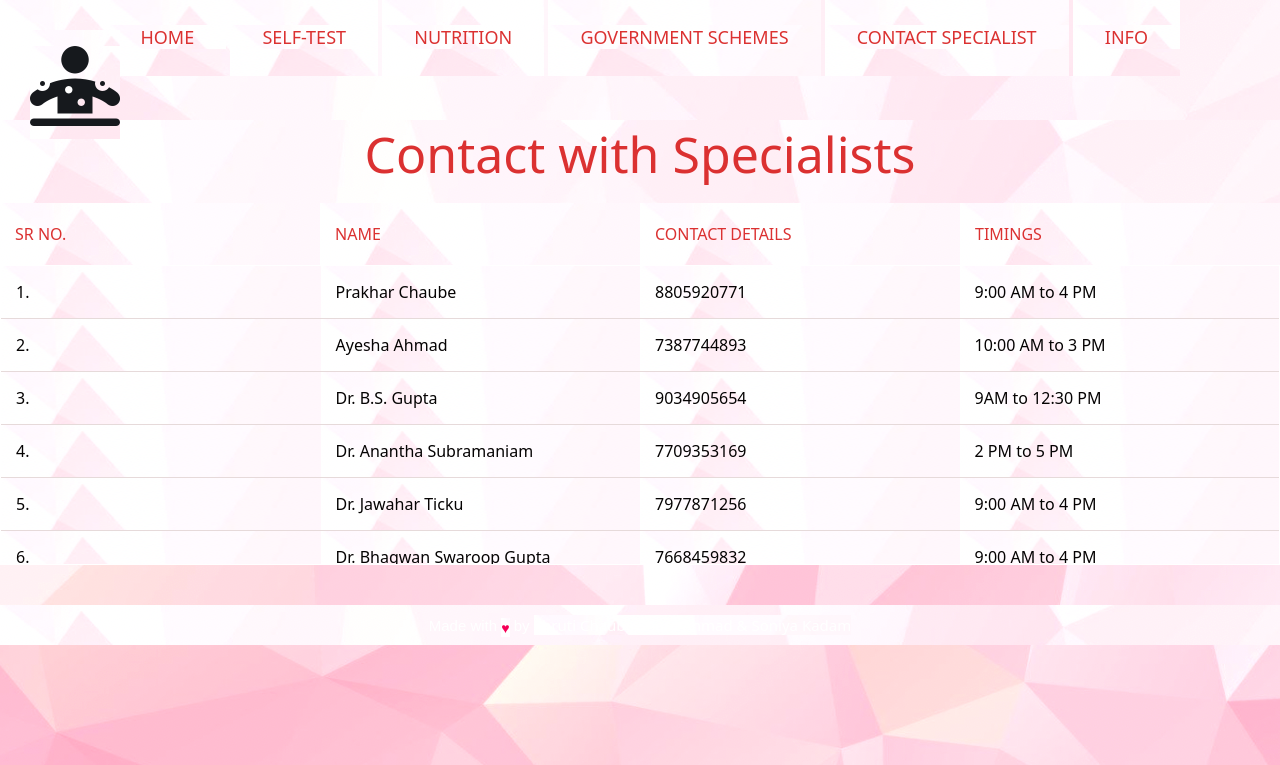
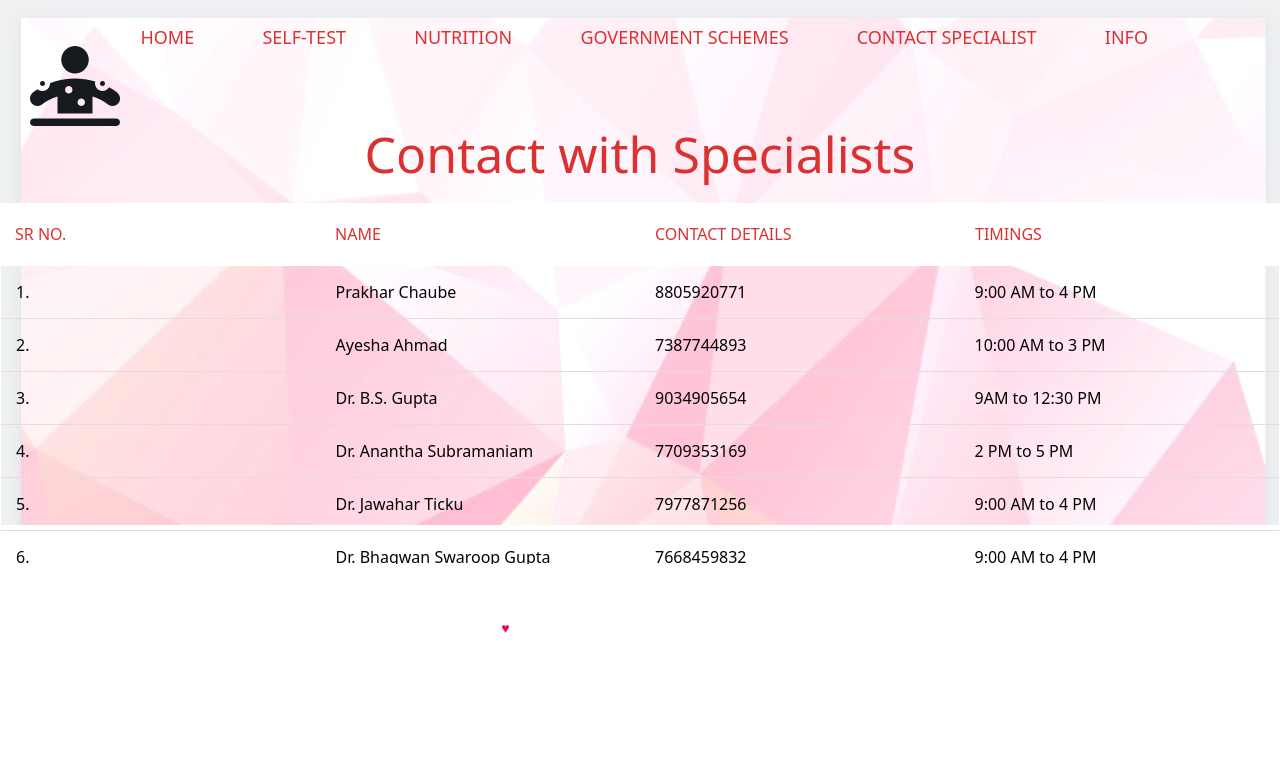
Before and after one commit to Shara-Ahmad/Anemia-Website, a PHP site: page /style/main/contactspecialist.html in a window 1280 px wide. Shown: the top 765 px of the page. Run offline with PHP 8.4, Linux system fonts and the light colour scheme; lists and menus that the app fills with data are empty; some libraries are stand-ins or nearby versions; some web fonts are replaced.

Commit message:
CHEMISTRY

```diff
--- a/style/Info/Info.html
+++ b/style/Info/Info.html
@@ -29,12 +29,14 @@
         <h3>Overview</h3>
         <h4>Anemia is a condition in which you lack enough healthy red blood cells to carry adequate oxygen to your body's tissues. Having anemia, also referred to as low hemoglobin, can make you feel tired and weak.There are many forms of anemia, each with its own cause.<br><br> Anemia can be temporary or long term and can range from mild to severe. In most cases, anemia has more than one cause. See your doctor if you suspect that you have anemia. It can be a warning sign of serious illness.<br><br>
             Treatments for anemia, which depend on the cause, range from taking supplements to having medical procedures. You might be able to prevent some types of anemia by eating a healthy, varied diet.</h4>
+       <hr>
         <h3>Types</h3>
         <h4><a href="https://www.mayoclinic.org/diseases-conditions/anemia/symptoms-causes/syc-20351360">Aplastic anemia</a></h4>
         <h4><a href="https://www.mayoclinic.org/diseases-conditions/iron-deficiency-anemia/symptoms-causes/syc-20355034">Iron deficiency anemia</a></h4>
         <h4><a href="https://www.mayoclinic.org/diseases-conditions/sickle-cell-anemia/symptoms-causes/syc-20355876">Sickle cell anemia</a></h4>
         <h4><a href="https://www.mayoclinic.org/diseases-conditions/thalassemia/symptoms-causes/syc-20354995">Thalassemia</a></h4>
         <h4><a href="https://www.mayoclinic.org/diseases-conditions/vitamin-deficiency-anemia/symptoms-causes/syc-20355025">Vitamin deficiency anemia</a></h4>
+        <hr>
         <h3>Symptoms</h3>
         <h4>Anemia signs and symptoms vary depending on the cause and severity of anemia. Depending on the causes of your anemia, you might have no symptoms.<br><br>
 
--- a/style/main/style/contactspecialist.css
+++ b/style/main/style/contactspecialist.css
@@ -5,12 +5,10 @@
     box-sizing: border-box;
     font-family:system-ui;
     scroll-behavior: smooth;
-   /* background-color: rgb(235, 217, 210);*/
-   background-image: url(/style/Info/new2.png);
+    /* background: url("new.jpg");
+    background-size: cover; */
 }
-.original{
-    background-color: aqua;
-}
+
 nav{
     width: 100%;
     height: 75px;
@@ -48,6 +46,14 @@
 }
 nav ul li a:hover{
 color: #111;
+}
+.banner
+{
+
+    background: url(new.jpg);
+
+
+
 }
 .box{
   position: relative;
@@ -99,15 +105,6 @@
 /* demo styles */
 
 @import url(https://fonts.googleapis.com/css?family=Roboto:400,500,300,700);
-body{
-  /* background: -webkit-linear-gradient(left, #c42525, #25b7c4); */
-  /* background: linear-gradient(to right, #ff9eab, #eb687e); */
-
-}
-
-
-
-/* follow me template */
 .made-with-love {
   margin-top: 40px;
   padding: 10px;
@@ -133,18 +130,6 @@
 }
 
 
-/* for custom scrollbar for webkit browser*/
-
-::-webkit-scrollbar {
-    width: 6px;
-}
-::-webkit-scrollbar-track {
-    -webkit-box-shadow: inset 0 0 6px rgba(0,0,0,0.3);
-}
-::-webkit-scrollbar-thumb {
-    -webkit-box-shadow: inset 0 0 6px rgba(0,0,0,0.3);
-}
-
 .medical{
   position: fixed;
   left: 30px;
--- a/style/main/style/govschemes.css
+++ b/style/main/style/govschemes.css
@@ -37,7 +37,7 @@
 }
 .banner{
 
-  background: url(/style/Info/new2.png);
+  background: url(C:\xampp3\htdocs\Anemia-Website\style\main\style\new.jpg);
   background-size: cover;
 }
 nav ul li{
--- a/style/main/style/nutrition.css
+++ b/style/main/style/nutrition.css
@@ -58,7 +58,7 @@
 }
  .banner
 {
-    background: url(/style/Info/new2.png);
+    background: url(new.jpg);
     background-size: cover;
 
 
```
Also changed, not shown: index.html (+7 -1 lines), style/index.css (+11 -0 lines), style/bg.jpg (deleted), style/main/style/new.jpg (added).
